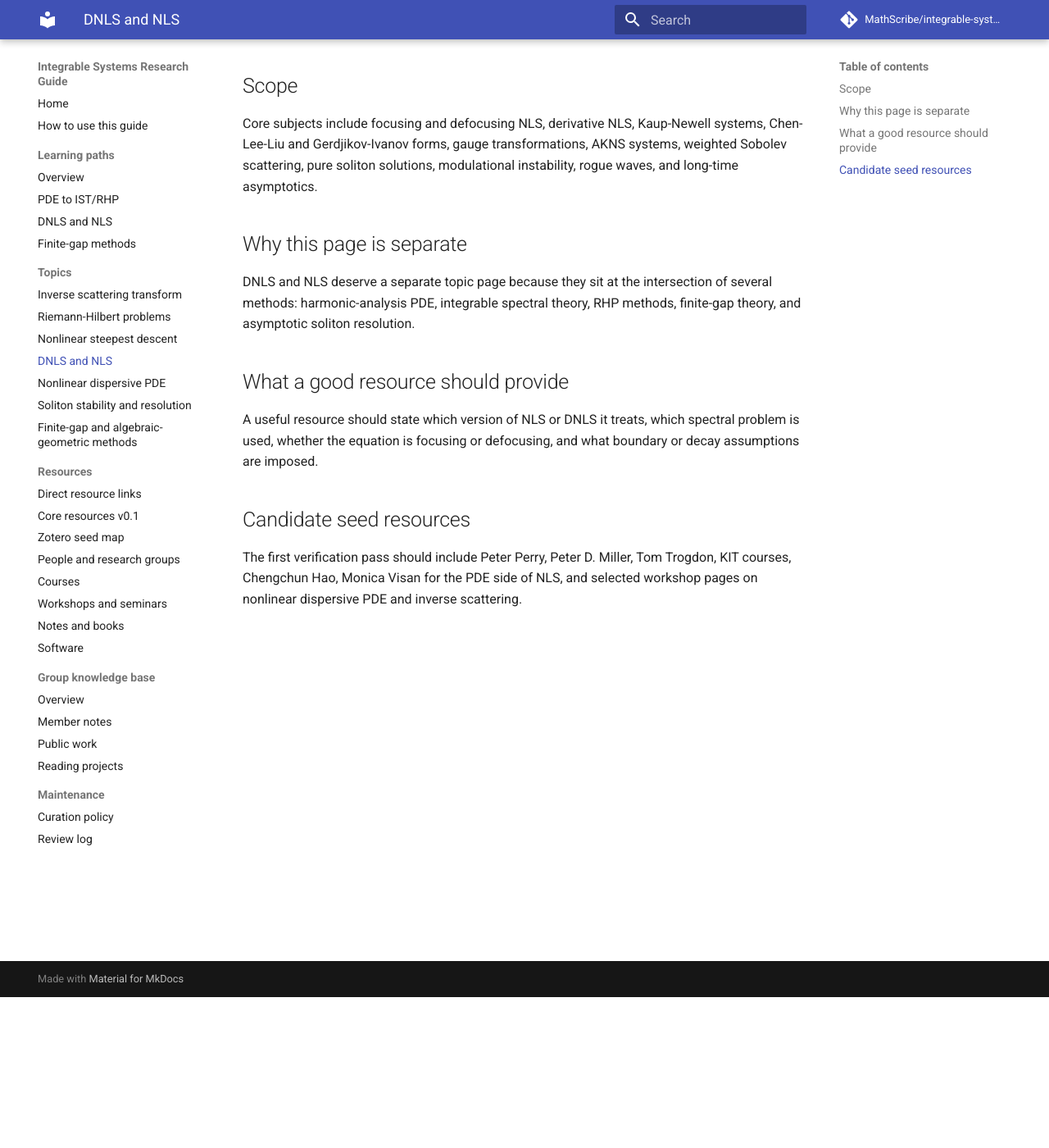
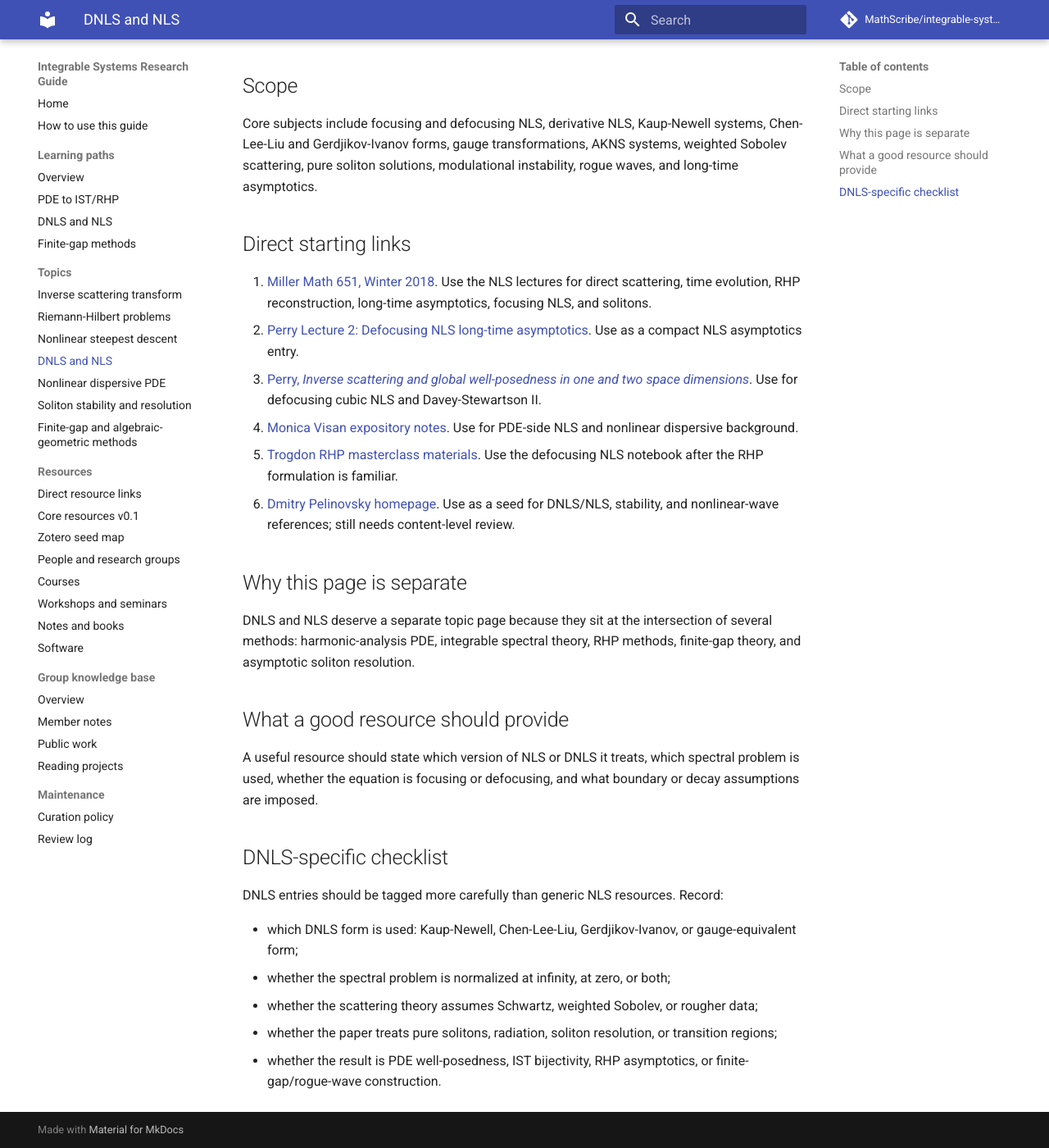
Before and after one commit to MathScribe/integrable-systems-guide, an MkDocs documentation site: the page built from docs/topics/dnls-nls.md, in a window 1280 px wide and 1400 px high, scrolled down 184 px. Shown: the whole window at 82% size. Built offline with MkDocs 1.6.1 and Material for MkDocs 9.7.7, drawn with Linux system fonts in a browser that asks for light colours; comment, search, counter and statistics services are not loaded.

Commit message:
Add direct DNLS/NLS links

```diff
--- a/docs/topics/dnls-nls.md
+++ b/docs/topics/dnls-nls.md
@@ -5,6 +5,15 @@ This page is for nonlinear Schrödinger equations and derivative nonlinear Schr
 ## Scope
 
 Core subjects include focusing and defocusing NLS, derivative NLS, Kaup-Newell systems, Chen-Lee-Liu and Gerdjikov-Ivanov forms, gauge transformations, AKNS systems, weighted Sobolev scattering, pure soliton solutions, modulational instability, rogue waves, and long-time asymptotics.
+
+## Direct starting links
+
+1. [Miller Math 651, Winter 2018](https://websites.umich.edu/~millerpd/CurrentCourses/651_Winter18.html). Use the NLS lectures for direct scattering, time evolution, RHP reconstruction, long-time asymptotics, focusing NLS, and solitons.
+2. [Perry Lecture 2: Defocusing NLS long-time asymptotics](https://www.ms.uky.edu/~perry/Tsinghua-2025/Tsinghua-Lecture-2.pdf). Use as a compact NLS asymptotics entry.
+3. [Perry, *Inverse scattering and global well-posedness in one and two space dimensions*](https://arxiv.org/abs/1902.01009). Use for defocusing cubic NLS and Davey-Stewartson II.
+4. [Monica Visan expository notes](https://www.math.ucla.edu/~visan/lecturenotes.html). Use for PDE-side NLS and nonlinear dispersive background.
+5. [Trogdon RHP masterclass materials](https://faculty.washington.edu/trogdon/). Use the defocusing NLS notebook after the RHP formulation is familiar.
+6. [Dmitry Pelinovsky homepage](https://pelinovsky.mcmaster.ca/). Use as a seed for DNLS/NLS, stability, and nonlinear-wave references; still needs content-level review.
 
 ## Why this page is separate
 
@@ -14,6 +23,12 @@ DNLS and NLS deserve a separate topic page because they sit at the intersection
 
 A useful resource should state which version of NLS or DNLS it treats, which spectral problem is used, whether the equation is focusing or defocusing, and what boundary or decay assumptions are imposed.
 
-## Candidate seed resources
+## DNLS-specific checklist
 
-The first verification pass should include Peter Perry, Peter D. Miller, Tom Trogdon, KIT courses, Chengchun Hao, Monica Visan for the PDE side of NLS, and selected workshop pages on nonlinear dispersive PDE and inverse scattering.
+DNLS entries should be tagged more carefully than generic NLS resources. Record:
+
+- which DNLS form is used: Kaup-Newell, Chen-Lee-Liu, Gerdjikov-Ivanov, or gauge-equivalent form;
+- whether the spectral problem is normalized at infinity, at zero, or both;
+- whether the scattering theory assumes Schwartz, weighted Sobolev, or rougher data;
+- whether the paper treats pure solitons, radiation, soliton resolution, or transition regions;
+- whether the result is PDE well-posedness, IST bijectivity, RHP asymptotics, or finite-gap/rogue-wave construction.
```
